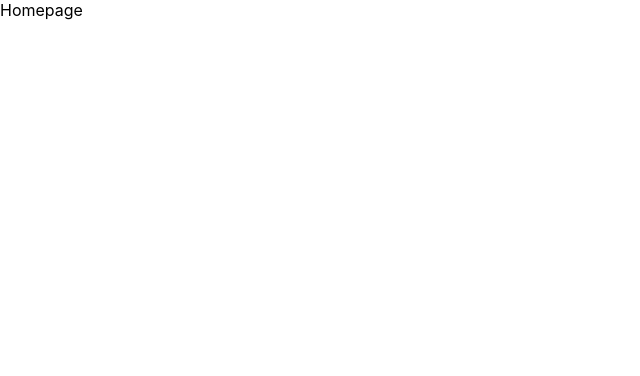
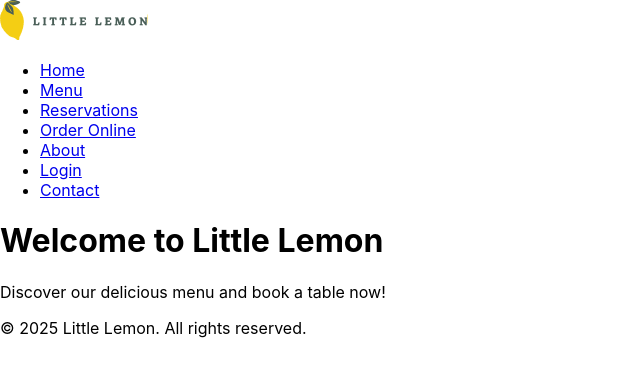
Before and after one commit to Kiran-Savaria/FED, a React (Create React App) app: page /login in a window 1280 px wide. Shown: the top 376 px of the page, without its empty margins (0-640 px from the left). Built offline with nearby package versions, Linux system fonts and the light colour scheme.

Commit message:
Added Semantic HTML tags and basic content

```diff
--- a/src/App.js
+++ b/src/App.js
@@ -1,9 +1,19 @@
-import './App.css';
+import React from 'react';
+import Header from './components/Header';
+import Nav from './components/Nav';
+import Main from './components/Main';
+import Footer from './components/Footer';
+
 
 function App() {
-  return (<div>
-    Homepage
-  </div>);
+  return (
+    <>
+    <Header />
+    <Nav />
+    <Main />
+    <Footer />
+    </>
+  );
 }
 
 export default App;
--- /dev/null
+++ b/src/components/Footer.js
@@ -0,0 +1,11 @@
+import React from 'react';
+
+const Footer = () => {
+  return (
+    <footer>
+      <p>&copy; {new Date().getFullYear()} Little Lemon. All rights reserved.</p>
+    </footer>
+  );
+};
+
+export default Footer;
--- /dev/null
+++ b/src/components/Header.js
@@ -0,0 +1,13 @@
+import React from 'react';
+import logo from '../assests/Logo.png';
+
+const Header = () => {
+
+  return (
+    <header>
+      <img src={logo} alt="Little Lemon logo" />
+    </header>
+  );
+};
+
+export default Header;
--- /dev/null
+++ b/src/components/Main.js
@@ -0,0 +1,29 @@
+import React from "react";
+
+const Main = () => {
+  return (
+    <>
+      <head>
+        <meta charset="UTF-8" />
+        <meta
+          name="description"
+          content="Little Lemon is a cozy Mediterranean restaurant..."
+        />
+        <meta property="og:title" content="Little Lemon Restaurant" />
+        <meta
+          property="og:description"
+          content="Fresh Mediterranean cuisine in a friendly atmosphere."
+        />
+        <meta property="og:image" content="../assests/Logo.png" />
+        <meta property="og:type" content="website" />
+        <title>Little Lemon | Home</title>
+      </head>
+      <main>
+        <h1>Welcome to Little Lemon</h1>
+        <p>Discover our delicious menu and book a table now!</p>
+      </main>
+    </>
+  );
+};
+
+export default Main;
--- /dev/null
+++ b/src/components/Nav.js
@@ -0,0 +1,27 @@
+import React from 'react';
+
+const navLinks = [
+  { name: 'Home', url: '/' },
+  { name: 'Menu', url: '/menu' },
+  { name: 'Reservations', url: '/reservations' },
+  { name: 'Order Online', url: '/order' },
+  { name: 'About', url: '/about' },
+  { name: 'Login', url: '/login' },
+  { name: 'Contact', url: '/contact' }
+];
+
+const Nav = () => {
+  return (
+    <nav>
+      <ul>
+        {navLinks.map((link, index) => (
+          <li key={index}>
+            <a href={link.url}>{link.name}</a>
+          </li>
+        ))}
+      </ul>
+    </nav>
+  );
+};
+
+export default Nav;
```
Also changed, not shown: src/assests/Logo.png (added), src/assests/logo.svg (added).
